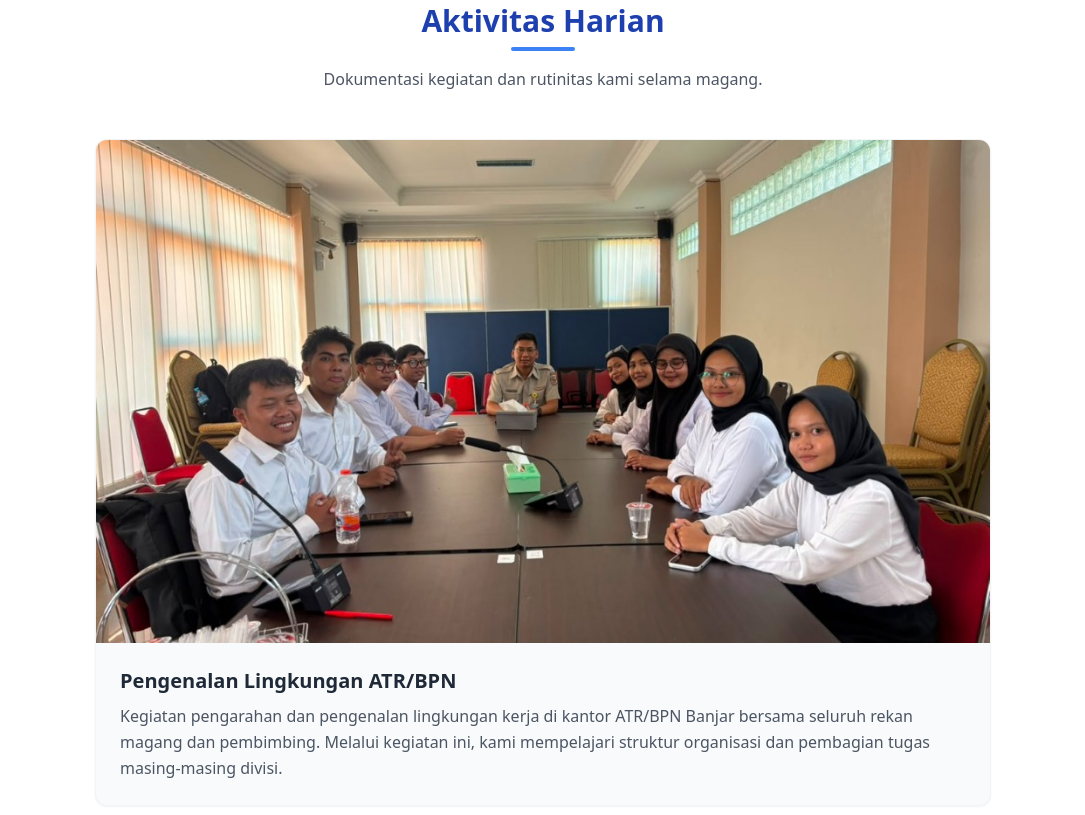
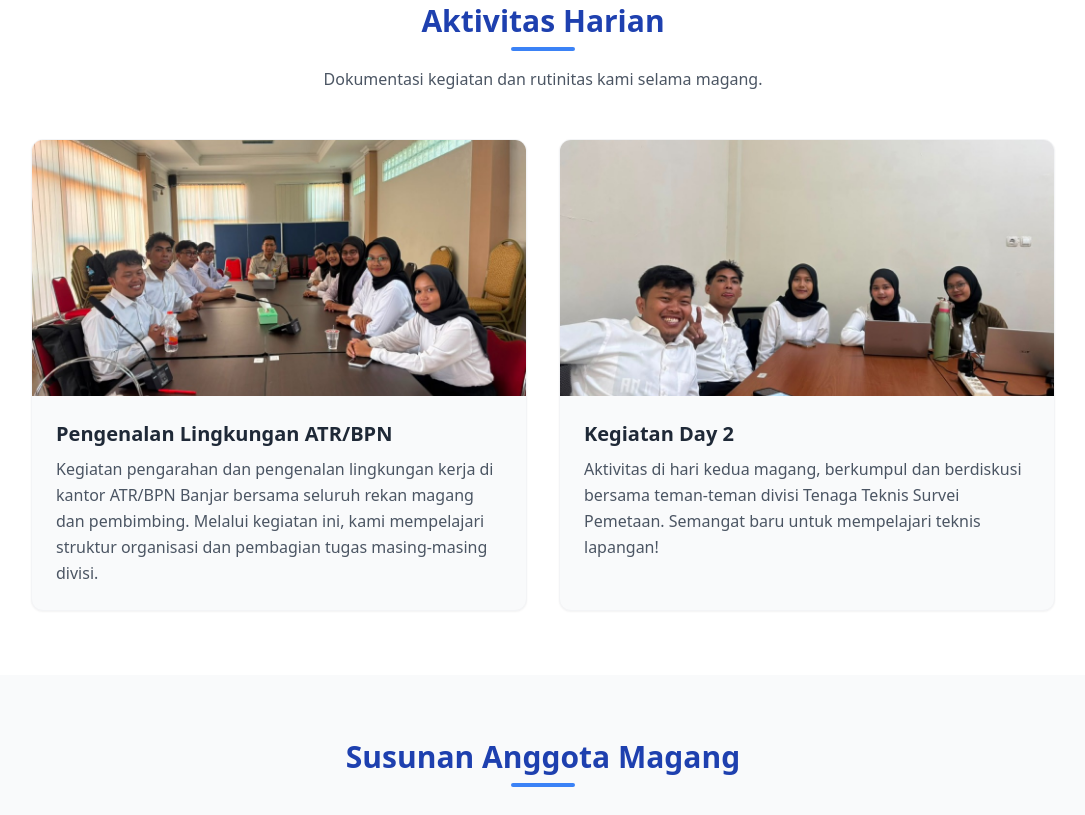
Before and after one commit to dimasyudistira/Magang-hub-Kantah-banjar-divisi-Teknisi-survei-pemetaan, a plain HTML site: page index.html in a window 1280 px wide. Shown: the part 1805-2620 px from the top of the page, without its empty margins (97-1182 px from the left). Drawn offline with nearby package versions, Linux system fonts and the light colour scheme.

Commit message:
Add files via upload

```diff
--- a/index.html
+++ b/index.html
@@ -173,13 +173,25 @@
                 <p class="mt-4 text-gray-600">Dokumentasi kegiatan dan rutinitas kami selama magang.</p>
             </div>
 
-            <div class="max-w-4xl mx-auto">
-                <div class="bg-gray-50 rounded-xl overflow-hidden shadow-sm border border-gray-100 transition hover:shadow-md">
-                    <img src="images/aktivitas1.jpg" alt="Pengenalan Lingkungan ATR/BPN" class="w-full h-auto object-cover">
-                    <div class="p-6">
+            <div class="grid md:grid-cols-2 gap-8 max-w-5xl mx-auto">
+                <!-- Aktivitas 1 -->
+                <div class="bg-gray-50 rounded-xl overflow-hidden shadow-sm border border-gray-100 transition hover:shadow-md flex flex-col">
+                    <img src="images/aktivitas1.jpg" alt="Pengenalan Lingkungan ATR/BPN" class="w-full h-64 object-cover">
+                    <div class="p-6 flex-grow">
                         <h3 class="text-xl font-bold text-gray-800 mb-2">Pengenalan Lingkungan ATR/BPN</h3>
                         <p class="text-gray-600 leading-relaxed">
                             Kegiatan pengarahan dan pengenalan lingkungan kerja di kantor ATR/BPN Banjar bersama seluruh rekan magang dan pembimbing. Melalui kegiatan ini, kami mempelajari struktur organisasi dan pembagian tugas masing-masing divisi.
+                        </p>
+                    </div>
+                </div>
+
+                <!-- Aktivitas 2 -->
+                <div class="bg-gray-50 rounded-xl overflow-hidden shadow-sm border border-gray-100 transition hover:shadow-md flex flex-col">
+                    <img src="images/aktivitas2.jpg" alt="Kegiatan Day 2" class="w-full h-64 object-cover">
+                    <div class="p-6 flex-grow">
+                        <h3 class="text-xl font-bold text-gray-800 mb-2">Kegiatan Day 2</h3>
+                        <p class="text-gray-600 leading-relaxed">
+                            Aktivitas di hari kedua magang, berkumpul dan berdiskusi bersama teman-teman divisi Tenaga Teknis Survei Pemetaan. Semangat baru untuk mempelajari teknis lapangan!
                         </p>
                     </div>
                 </div>
```
Also changed, not shown: images/aktivitas2.jpg (added).
